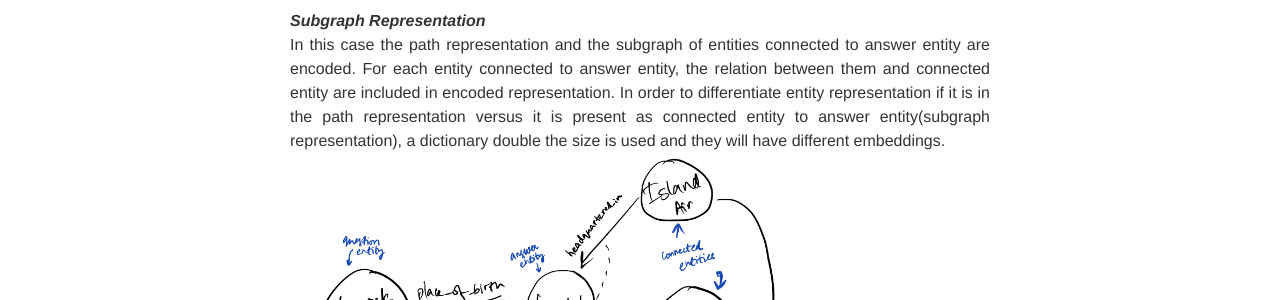
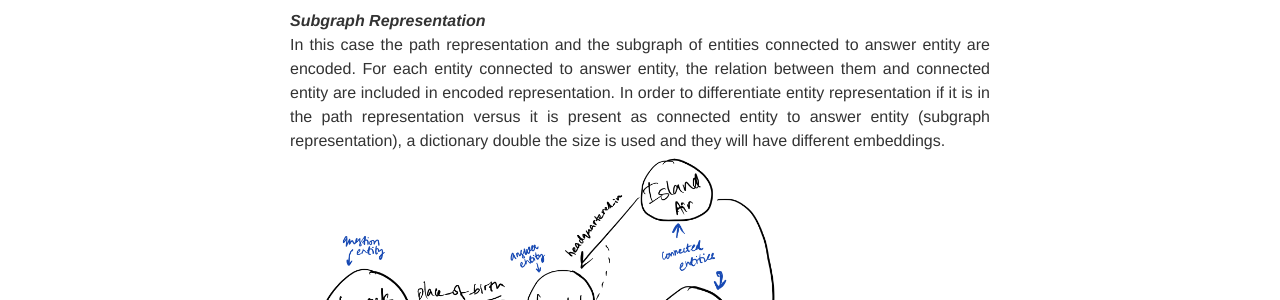
Before and after one commit to kartikperisetla/kartikperisetla.github.io, a Jekyll site: the page built from _posts/2020-03-12-question.answering.subgraph.embeddings.markdown, in a window 1280 px wide and 900 px high, scrolled down 3869 px. Shown: the part 224-524 px from the top of the window. Built offline with Jekyll 4.4.1, drawn with Linux system fonts in a browser that asks for light colours; nearby versions of some CDN libraries.

Commit message:
Update 2020-03-12-question.answering.subgraph.embeddings.markdown

```diff
--- a/_posts/2020-03-12-question.answering.subgraph.embeddings.markdown
+++ b/_posts/2020-03-12-question.answering.subgraph.embeddings.markdown
@@ -109,7 +109,7 @@
     In this case the path representation and the subgraph of entities connected to answer entity are encoded. For each
     entity connected to answer entity, the relation between them and connected entity are included in encoded
     representation. In order to differentiate entity representation if it is in the path representation versus it is
-    present as connected entity to answer entity(subgraph representation), a dictionary double the size is used and they
+    present as connected entity to answer entity (subgraph representation), a dictionary double the size is used and they
     will have different embeddings.
     <br />
     <img width="500px" src="{{ site.baseurl }}/assets/img/blog/subgraph-embedding.png"><br />
@@ -125,7 +125,7 @@
 <h3>Inference</h3>
 <p align="justify">
     At inference time, given a question q, the model predicts the answer with:<br/>
-    <img width="400px" src="{{ site.baseurl }}/assets/img/blog/argmax.png"><br />
+    <img width="300px" src="{{ site.baseurl }}/assets/img/blog/argmax.png"><br />
     One possibility of this candidate set - is to take complete knowledge base, but has speed and precisiion issues. So authors decided to go ahead with generation of this answer candidate set for each question.<br/>
 
     Authors went ahead with two approaches: C1 -> where they consider only the Freebase triples that have the question entity in them such that all 1-hop answer entities are included in the candidate set.<br/>
```
